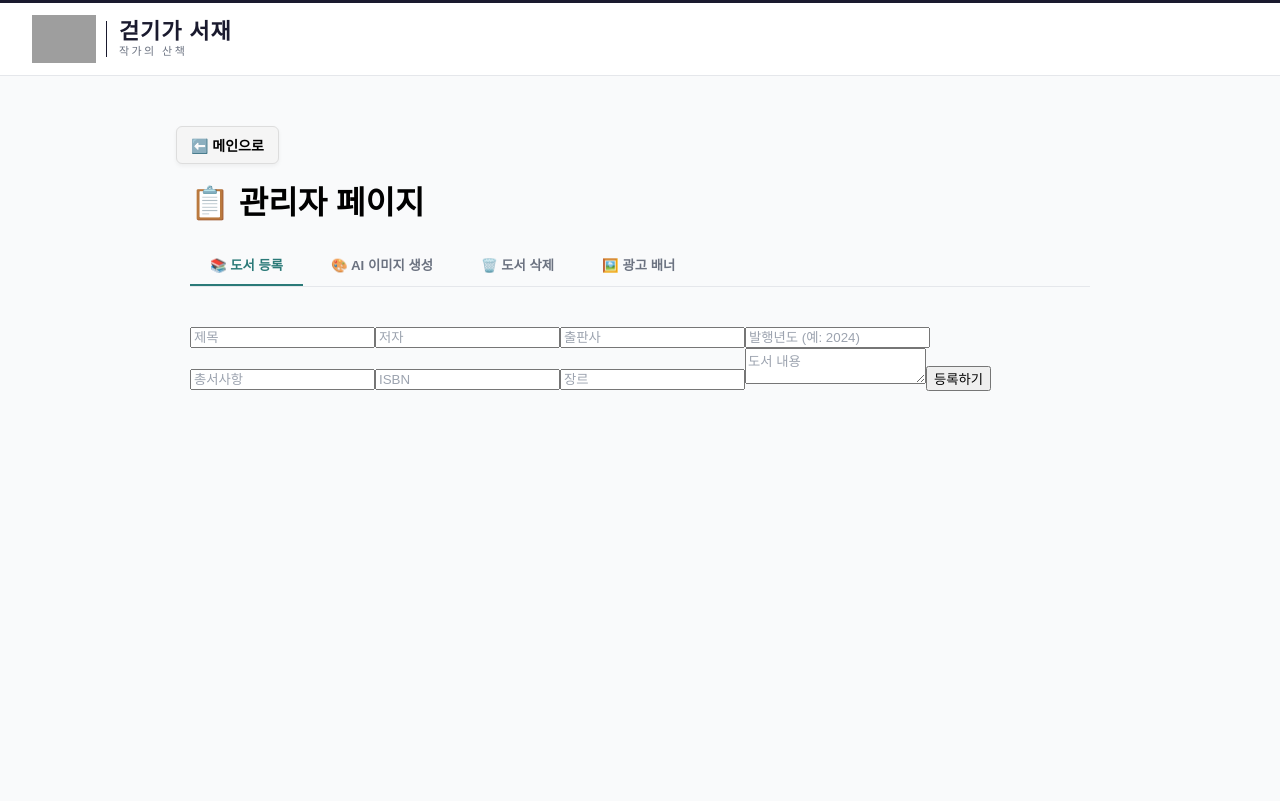
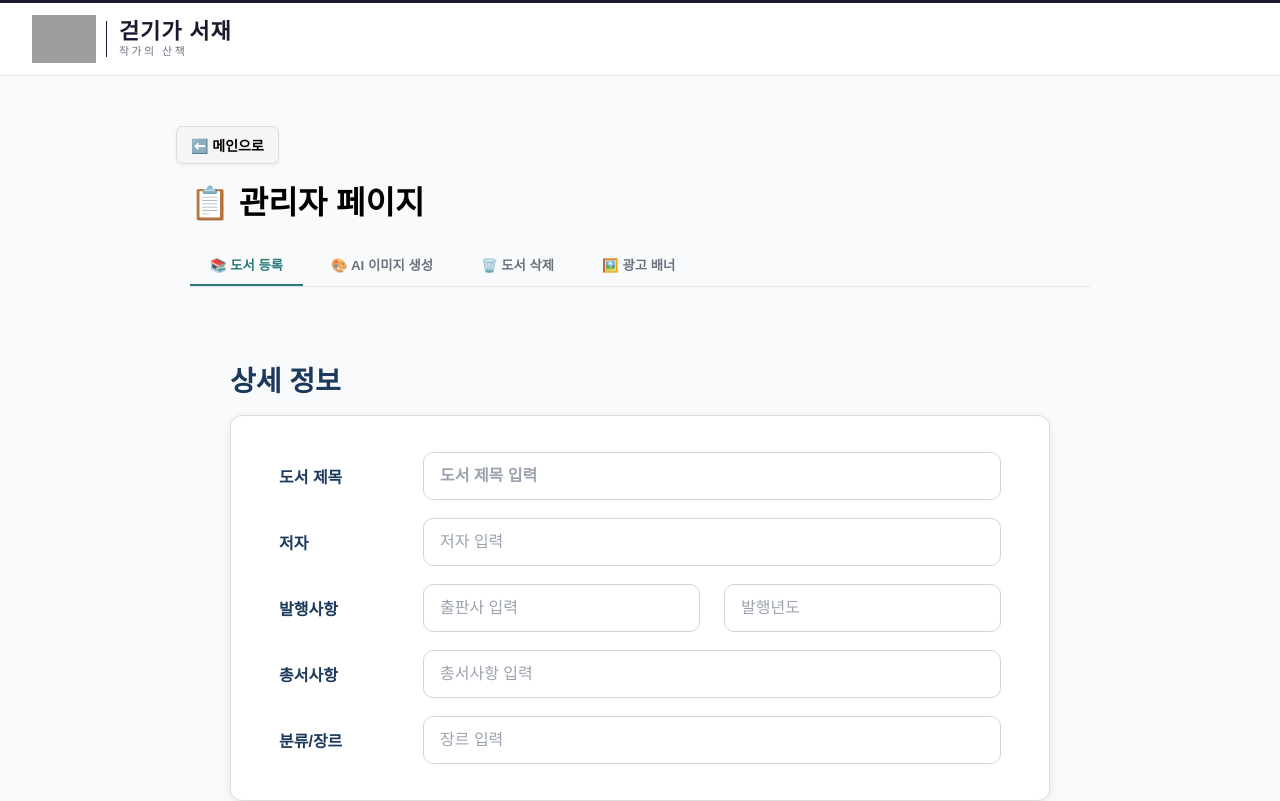
Before and after one commit to Writers-Walk/Frontend, a React (Vite) app: page /admin in a window 1280 px wide. Shown: the top 801 px of the page. Built offline with nearby package versions, Linux system fonts and the light colour scheme; grey boxes are pictures that could not be loaded; a web font is replaced by a local one.

Commit message:
admin 수정

```diff
--- a/src/Admin/components/BannerGenerate.jsx
+++ b/src/Admin/components/BannerGenerate.jsx
@@ -5,7 +5,7 @@ const BannerGenerate = () => {
   const navigate = useNavigate();
   const [type, setType] = useState('latestBanner');
   const [userPrompt, setUserPrompt] = useState('');
-  const [imageModel, setImageModel] = useState('dall-e-3');
+  const [imageModel, setImageModel] = useState('gpt-image-2');
   const [resolution, setResolution] = useState('1024x1024');
   const [quality, setQuality] = useState('medium');
   const [result, setResult] = useState(null);
@@ -51,17 +51,15 @@ const BannerGenerate = () => {
       <div className="form-group">
         <label>이미지 모델</label>
         <select value={imageModel} onChange={(e) => setImageModel(e.target.value)}>
-          <option value="dall-e-3">DALL·E 3</option>
-          <option value="dall-e-2">DALL·E 2</option>
+          <option value="gpt-image-2">gpt-image-2</option>
+
         </select>
       </div>
 
       <div className="form-group">
         <label>해상도</label>
         <select value={resolution} onChange={(e) => setResolution(e.target.value)}>
-          <option value="1024x1024">1024x1024</option>
-          <option value="1024x1792">1024x1792 (세로)</option>
-          <option value="1792x1024">1792x1024 (가로)</option>
+          <option value="3840x1536">3840x1536</option>
         </select>
       </div>
 
--- a/src/Admin/components/BookCreateForm.jsx
+++ b/src/Admin/components/BookCreateForm.jsx
@@ -1,49 +1,111 @@
-import React, { useState } from 'react';
 import "../../bookcreatepage/css/BookCreate.css";
 import useBookCreate from "../../bookcreatepage/hooks/useBookCreate";
 
 const BookCreateForm = () => {
-  const [formData, setFormData] = useState({
-    title: '',
-    author: '',
-    publisher: '',
-    publishedDt: '',
-    seriesInfo: '',
-    isbn: '',
-    genre: '',
-    content: '',
-  });
-
-  const handleChange = (e) => {
-    setFormData({ ...formData, [e.target.name]: e.target.value });
-  };
-
-  const handleSubmit = async (e) => {
-    e.preventDefault();
-    try {
-      await createBook(formData);
-      alert('도서가 등록되었습니다!');
-      setFormData({
-        title: '', author: '', publisher: '', publishedDt: '',
-        seriesInfo: '', isbn: '', genre: '', content: '',
-      });
-    } catch (err) {
-      alert('등록 실패: ' + err.message);
-    }
-  };
+  const { book, handleChange, handleSubmit } = useBookCreate();
 
   return (
-    <form onSubmit={handleSubmit} className="book-create-form">
-      <input name="title" placeholder="제목" value={formData.title} onChange={handleChange} required />
-      <input name="author" placeholder="저자" value={formData.author} onChange={handleChange} required />
-      <input name="publisher" placeholder="출판사" value={formData.publisher} onChange={handleChange} required />
-      <input name="publishedDt" placeholder="발행년도 (예: 2024)" value={formData.publishedDt} onChange={handleChange} />
-      <input name="seriesInfo" placeholder="총서사항" value={formData.seriesInfo} onChange={handleChange} />
-      <input name="isbn" placeholder="ISBN" value={formData.isbn} onChange={handleChange} />
-      <input name="genre" placeholder="장르" value={formData.genre} onChange={handleChange} />
-      <textarea name="content" placeholder="도서 내용" value={formData.content} onChange={handleChange} />
-      <button type="submit">등록하기</button>
-    </form>
+    <div className="book-create-page">
+      <form onSubmit={handleSubmit}>
+        <h2>상세 정보</h2>
+        <div className="book-info-box">
+          <div className="cover-section">
+            <div className="cover-placeholder"></div>
+
+            <div className="info-section">
+              <div className="info-row">
+                <label>도서 제목</label>
+                <input
+                  type="text"
+                  name="title"
+                  placeholder="도서 제목 입력"
+                  value={book.title}
+                  onChange={handleChange}
+                  className="title-input"
+                  maxLength={30}
+                />
+              </div>
+
+              <div className="info-row">
+                <label>저자</label>
+                <input
+                  type="text"
+                  name="author"
+                  placeholder="저자 입력"
+                  value={book.author}
+                  onChange={handleChange}
+                  maxLength={30}
+                />
+              </div>
+
+              <div className="info-row publish-row">
+                <label>발행사항</label>
+                <input
+                  type="text"
+                  name="publisher"
+                  placeholder="출판사 입력"
+                  value={book.publisher}
+                  onChange={handleChange}
+                  maxLength={30}
+                />
+                <input
+                  type="text"
+                  name="publishedDt"
+                  placeholder="발행년도"
+                  value={book.publishedDt}
+                  onChange={handleChange}
+                  maxLength={30}
+                  className="year-input"
+                />
+              </div>
+
+              <div className="info-row">
+                <label>총서사항</label>
+                <input
+                  type="text"
+                  name="seriesInfo"
+                  placeholder="총서사항 입력"
+                  value={book.seriesInfo}
+                  onChange={handleChange}
+                  maxLength={10}
+                />
+              </div>
+
+              <div className="info-row">
+                <label>분류/장르</label>
+                <input
+                  type="text"
+                  name="genre"
+                  placeholder="장르 입력"
+                  value={book.genre}
+                  onChange={handleChange}
+                  maxLength={10}
+                />
+              </div>
+            </div>
+          </div>
+        </div>
+
+        <div className="detail-section">
+          <h2>도서 내용</h2>
+
+          <textarea
+            name="content"
+            placeholder="도서 상세 내용을 입력하세요"
+            value={book.content}
+            onChange={handleChange}
+            maxLength={3000}
+          />
+          <div className="text-count">
+            {book.content.length} / 3000
+          </div>
+        </div>
+
+        <button type="submit" className="save-button">
+          저장하기
+        </button>
+      </form>
+    </div>
   );
 };
 
--- a/src/Admin/components/CoverGenerate.jsx
+++ b/src/Admin/components/CoverGenerate.jsx
@@ -1,14 +1,28 @@
 // src/Admin/components/CoverGenerate.jsx
 import React, { useState, useEffect } from 'react';
-// 기존 컴포넌트 재사용
+import getBookDetail from '../../CoverGeneratePage/api/getBookDetail';
+import saveCoverImage from '../../CoverGeneratePage/api/saveCoverImage';
+import compressImage from '../../CoverGeneratePage/api/compressImage';
+
 import BookInfoSection from '../../CoverGeneratePage/components/BookInfoSection';
 import ImageOptionSection from '../../CoverGeneratePage/components/ImageOptionSection';
 import GeneratedResultSection from '../../CoverGeneratePage/components/GeneratedResultSection';
 import LoadingOverlay from '../../CoverGeneratePage/components/LoadingOverlay';
 
+import '../../CoverGeneratePage/css/CoverGeneratePage.css';
+
 const CoverGenerate = () => {
   const [books, setBooks] = useState([]);
   const [selectedBookId, setSelectedBookId] = useState('');
+
+  const [book, setBook] = useState(null);
+  const [imageModel, setImageModel] = useState('gpt-image-2');
+  const [resolution, setResolution] = useState('1024x1024');
+  const [quality, setQuality] = useState('medium');
+  const [userPrompt, setUserPrompt] = useState('');
+  const [generatedImage, setGeneratedImage] = useState('');
+  const [loading, setLoading] = useState(false);
+  const [error, setError] = useState('');
 
   useEffect(() => {
     const fetchBooks = async () => {
@@ -19,23 +33,152 @@ const CoverGenerate = () => {
     fetchBooks();
   }, []);
 
+  useEffect(() => {
+    if (!selectedBookId) {
+      setBook(null);
+      setGeneratedImage('');
+      return;
+    }
+
+    const fetchBook = async () => {
+      try {
+        const data = await getBookDetail(selectedBookId);
+        setBook(data);
+        setGeneratedImage(data.coverImageUrl || '');
+      } catch (err) {
+        console.error(err);
+        setError('도서 정보를 불러오지 못했습니다.');
+      }
+    };
+    fetchBook();
+  }, [selectedBookId]);
+
+  function makePrompt() {
+    if (!book) return '';
+
+    const defaultPrompt = `
+      책 제목: ${book.title}
+      저자: ${book.author || '미정'}
+      장르: ${book.genre || '미정'}
+      책 내용: ${book.content || '내용 없음'}
+
+      위 도서 정보를 바탕으로 책 표지 이미지를 생성하세요.
+      표지에는 책의 제목과 장르, 내용이 잘 어울려야 합니다.
+      독자가 클릭하고 싶을 만큼 시각적으로 매력적이게 생성하세요.
+    `.trim();
+
+    if (userPrompt.trim()) {
+      return `${defaultPrompt}\n\n사용자 추가 요구사항:\n${userPrompt.trim()}`;
+    }
+    return defaultPrompt;
+  }
+
+  const handleGenerateImage = async () => {
+    setLoading(true);
+    setError('');
+
+    try {
+      const response = await fetch(
+        `http://localhost:8080/api/books/${selectedBookId}/generate`,
+        {
+          method: 'POST',
+          headers: { 'Content-Type': 'application/json' },
+          body: JSON.stringify({ userPrompt, imageModel, resolution, quality }),
+        }
+      );
+
+      if (!response.ok) {
+        throw new Error('백엔드 서버에서 AI 이미지 생성에 실패했습니다.');
+      }
+
+      const data = await response.json();
+      setGeneratedImage(data.coverImageUrl);
+      alert('🎉 표지 이미지가 성공적으로 생성되었습니다!');
+    } catch (err) {
+      console.error(err);
+      setError(err.message || '이미지 생성에 실패했습니다.');
+      alert(err.message || '이미지 생성에 실패했습니다.');
+    } finally {
+      setLoading(false);
+    }
+  };
+
+  const handleSaveCover = async () => {
+    if (!generatedImage) {
+      alert('먼저 표지 이미지를 생성해주세요.');
+      return;
+    }
+
+    setLoading(true);
+    setError('');
+
+    try {
+      const finalPrompt = makePrompt();
+      const compressedImage = await compressImage(generatedImage, 500, 700, 0.85);
+
+      await saveCoverImage(selectedBookId, {
+        coverImageUrl: compressedImage,
+        coverPrompt: finalPrompt,
+        imageModel,
+        resolution,
+        quality,
+        updatedAt: new Date().toISOString().slice(0, 10),
+      });
+
+      alert('🎉 표지 이미지가 정상적으로 저장되었습니다!');
+    } catch (err) {
+      console.error(err);
+      setError(err.message || '이미지 저장 중 오류가 발생했습니다.');
+      alert(err.message || '이미지 저장 중 오류가 발생했습니다.');
+    } finally {
+      setLoading(false);
+    }
+  };
+
   return (
     <div className="cover-generate-admin">
+      {loading && <LoadingOverlay />}
+
       <div className="form-group">
         <label>도서 선택</label>
         <select value={selectedBookId} onChange={(e) => setSelectedBookId(e.target.value)}>
           <option value="">-- 도서를 선택하세요 --</option>
-          {books.map(book => (
-            <option key={book.id} value={book.id}>{book.title}</option>
+          {books.map((b) => (
+            <option key={b.id} value={b.id}>
+              {b.title}
+            </option>
           ))}
         </select>
       </div>
 
-      {selectedBookId && (
-        <div>
-          {/* 기존 CoverGeneratePage 로직을 selectedBookId 기반으로 렌더링 */}
-          {/* BookInfoSection, ImageOptionSection 등 */}
-        </div>
+      {error && <p className="error-message">{error}</p>}
+
+      {book && (
+        <>
+          <div className="cover-layout">
+            <BookInfoSection book={book} />
+
+            <ImageOptionSection
+              imageModel={imageModel}
+              setImageModel={setImageModel}
+              resolution={resolution}
+              setResolution={setResolution}
+              quality={quality}
+              setQuality={setQuality}
+              userPrompt={userPrompt}
+              setUserPrompt={setUserPrompt}
+              handleGenerateImage={handleGenerateImage}
+              loading={loading}
+            />
+          </div>
+
+          <GeneratedResultSection
+            generatedImage={generatedImage}
+            handleGenerateImage={handleGenerateImage}
+            handleSaveCover={handleSaveCover}
+            loading={loading}
+          />
+        </>
       )}
     </div>
   );
```
